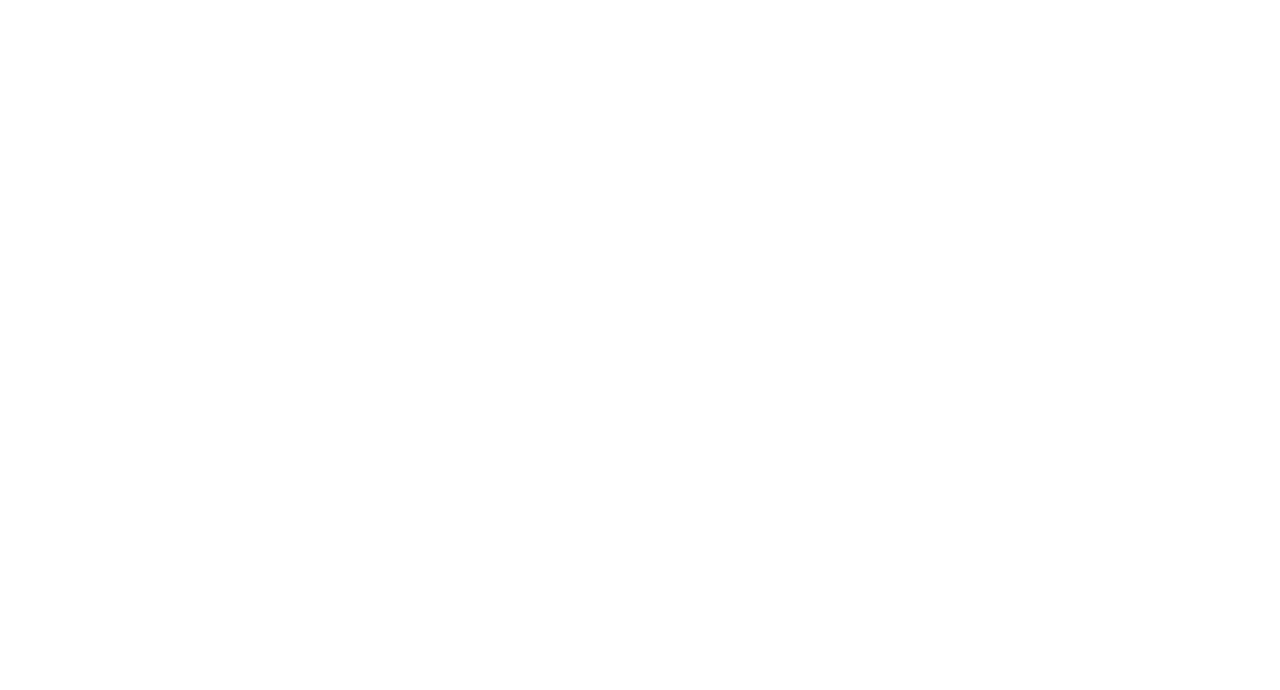
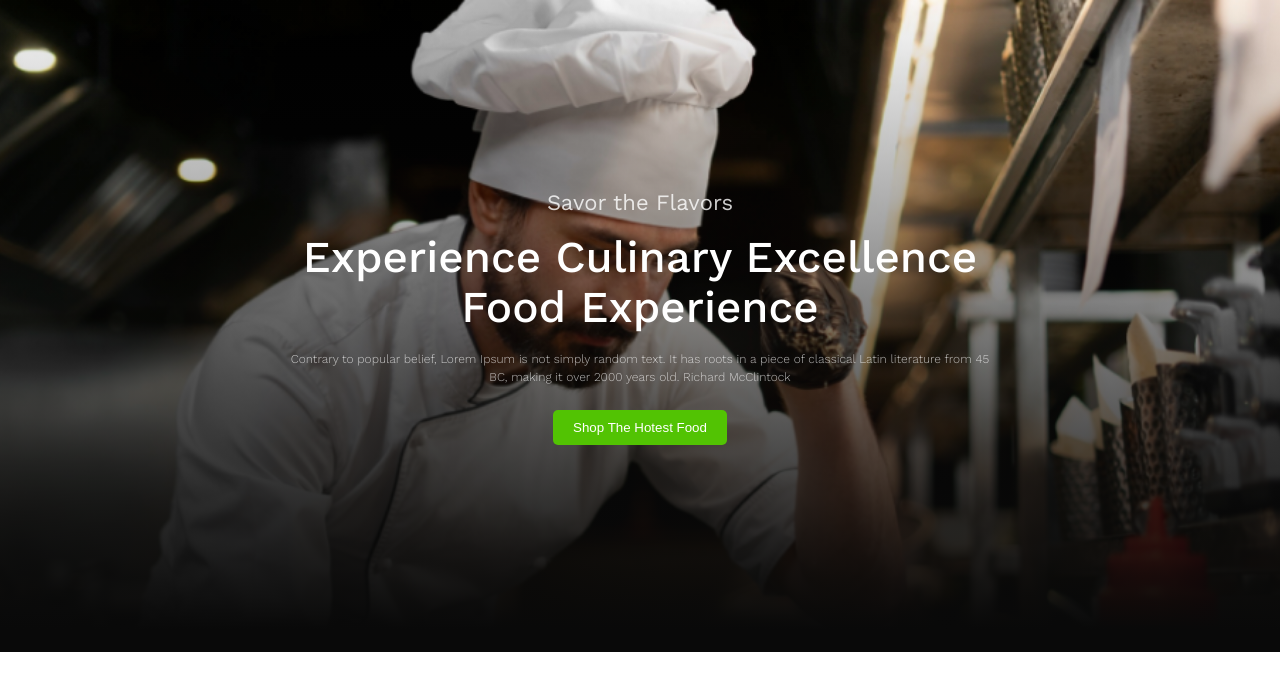
Before and after one commit to mhpulock/food-restaurant, a plain HTML site: page index.html in a window 1280 px wide. Drawn offline with nearby package versions, Linux system fonts and the light colour scheme.

Commit message:
header section updated

```diff
--- a/index.html
+++ b/index.html
@@ -1,19 +1,27 @@
 <!DOCTYPE html>
 <html lang="en">
-<head>
-    <meta charset="UTF-8">
-    <meta name="viewport" content="width=device-width, initial-scale=1.0">
+  <head>
+    <meta charset="UTF-8" />
+    <meta name="viewport" content="width=device-width, initial-scale=1.0" />
     <title>Food Restaurant</title>
-</head>
-<body>
+    <link rel="stylesheet" href="style.css" />
+  </head>
+  <body>
     <header>
-
+      <section id="header_container">
+        <div class="header_box">
+          <h5>Savor the Flavors</h5>
+          <h2>Experience Culinary Excellence Food Experience</h2>
+          <p>
+            Contrary to popular belief, Lorem Ipsum is not simply random text.
+            It has roots in a piece of classical Latin literature from 45 BC,
+            making it over 2000 years old. Richard McClintock
+          </p>
+          <div><button class="btn">Shop The Hotest Food</button></div>
+        </div>
+      </section>
     </header>
-    <main>
-
-    </main>
-    <footer>
-
-    </footer>
-</body>
+    <main></main>
+    <footer></footer>
+  </body>
 </html>
--- /dev/null
+++ b/style.css
@@ -0,0 +1,73 @@
+@import url("https://fonts.googleapis.com/css2?family=Work+Sans:ital,wght@0,100..900;1,100..900&display=swap");
+
+* {
+  margin: 0;
+  padding: 0;
+}
+
+#header_container {
+  height: 652px;
+  background-image: linear-gradient(
+      0deg,
+      rgb(9, 9, 9) 3.482%,
+      rgba(16, 16, 16, 0) 101.632%
+    ),
+    url(/assets/hero-bg.png);
+  background-repeat: no-repeat;
+  background-size: cover;
+  display: flex;
+  justify-content: center;
+  align-items: center;
+  background-position: center;
+}
+
+.header_box {
+  width: 710px;
+  display: flex;
+  flex-direction: column;
+  align-items: center;
+}
+
+#header_container .header_box h5 {
+  color: rgb(255, 255, 255);
+  font-family: Work Sans;
+  font-size: 22px;
+  font-weight: 400;
+  line-height: 38px;
+  letter-spacing: 0%;
+  text-align: center;
+  opacity: 0.8;
+}
+
+#header_container .header_box h2 {
+  color: rgb(255, 255, 255);
+  font-family: Work Sans;
+  font-size: 44px;
+  font-weight: 500;
+  line-height: 50px;
+  letter-spacing: 0%;
+  text-align: center;
+  margin-top: 10px;
+}
+
+#header_container .header_box p {
+  color: rgb(255, 255, 255);
+  font-family: Work Sans;
+  font-size: 12px;
+  font-weight: 300;
+  line-height: 18px;
+  letter-spacing: 0%;
+  text-align: center;
+  margin-top: 18px;
+  opacity: 0.7;
+}
+
+.btn {
+  margin: 24px 0;
+  padding: 10px 20px;
+  border: none;
+  border-radius: 5px;
+  background: rgb(82, 195, 3);
+  color: white;
+  cursor: pointer;
+}
```
Also changed, not shown: assets/biriyani.png (added), assets/burger.png (added), assets/foods.png (added), assets/hero-bg.png (added), assets/pizza.png (added), assets/social-bg.png (added).
